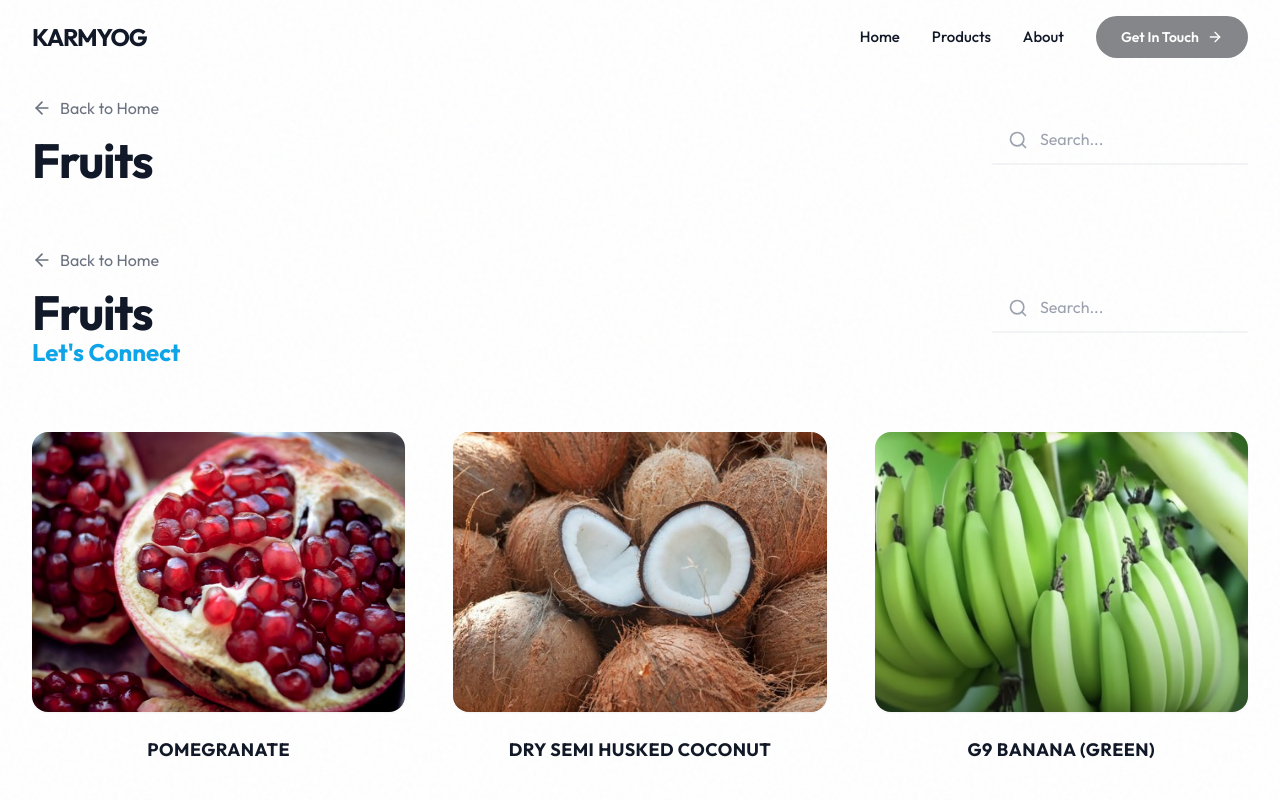
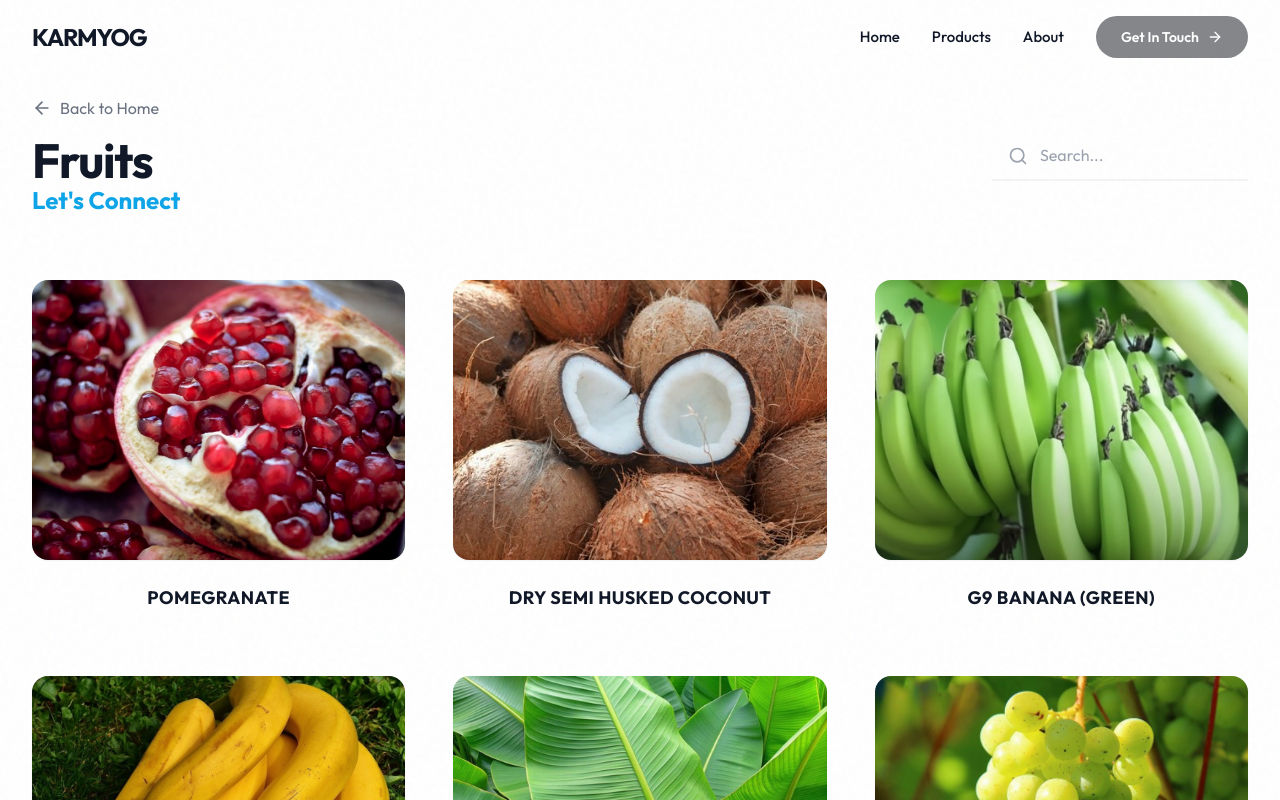
Before and after one commit to Boogiepop004/karmyog_export, a React (Vite) app: page /products/fruits in a window 1280 px wide. Shown: the top 800 px of the page. Built offline with nearby package versions, Linux system fonts and the light colour scheme.

Commit message:
Fix: Remove duplicate header in Fruits.jsx

```diff
--- a/src/pages/Fruits.jsx
+++ b/src/pages/Fruits.jsx
@@ -32,29 +32,7 @@ const Fruits = () => {
         <div className="pt-24 pb-16 min-h-screen">
             <div className="max-w-7xl mx-auto px-4 sm:px-6 lg:px-8">
 
-                {/* Header - Simple & Clean */}
-                <div className="flex flex-col md:flex-row md:items-center justify-between gap-6 mb-16">
-                    <div>
-                        <Link to="/" className="inline-flex items-center text-gray-500 hover:text-brand-black mb-4 transition-colors">
-                            <ArrowLeft size={20} className="mr-2" /> Back to Home
-                        </Link>
-                        <h1 className="text-4xl md:text-5xl font-bold text-gray-900 tracking-tight">
-                            Fruits
-                        </h1>
-                    </div>
 
-                    {/* Search - Minimal */}
-                    <div className="relative">
-                        <Search className="absolute left-4 top-1/2 -translate-y-1/2 text-gray-400" size={20} />
-                        <input
-                            type="text"
-                            placeholder="Search..."
-                            value={searchTerm}
-                            onChange={(e) => setSearchTerm(e.target.value)}
-                            className="pl-12 pr-4 py-3 bg-white border-b-2 border-gray-100 hover:border-gray-300 focus:border-brand-black w-full md:w-64 focus:outline-none transition-colors"
-                        />
-                    </div>
-                </div>
 
                 {/* Header - Simple & Clean */}
                 <div className="flex flex-col md:flex-row md:items-center justify-between gap-6 mb-16">
```
